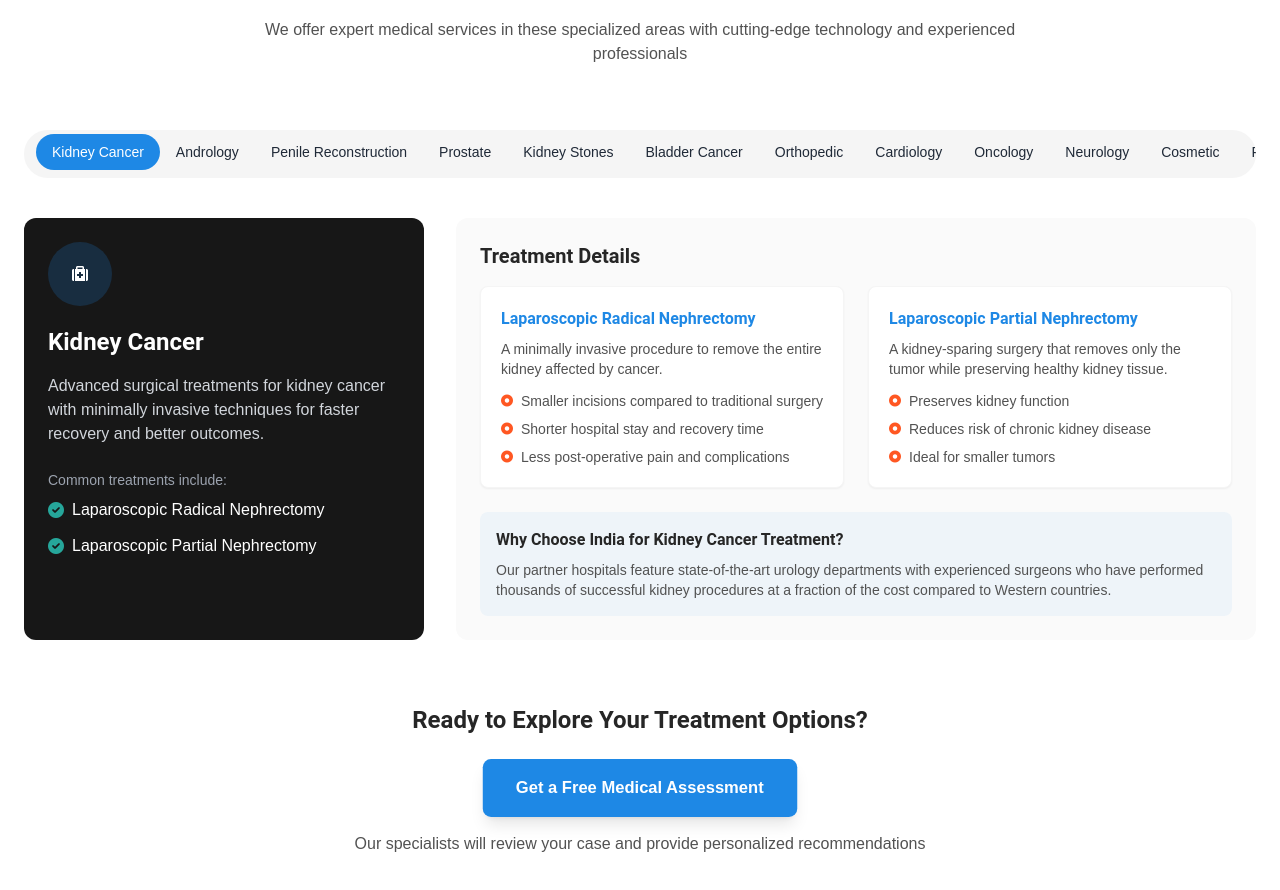
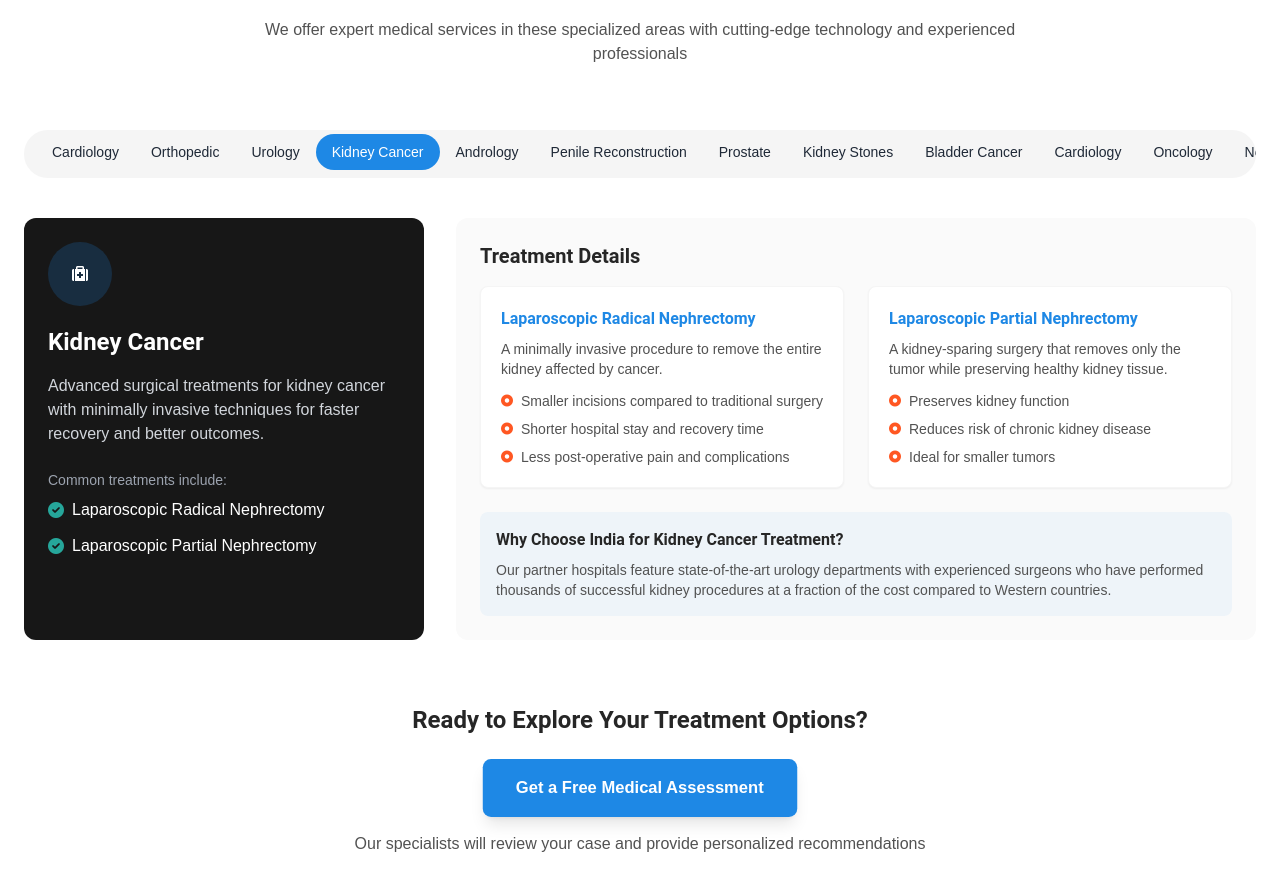
Before and after one commit to haifa14/haifa14.github.io, a plain HTML site: page index.html in a window 1280 px wide. Shown: the part 5200-6090 px from the top of the page. Drawn offline with nearby package versions, Linux system fonts and the light colour scheme.

Commit message:
Add specialty tabs for Cardiology, Orthopedic, and Urology to index.html

```diff
--- a/index.html
+++ b/index.html
@@ -945,6 +945,12 @@
                     <div class="inline-flex overflow-x-auto max-w-full pb-2 hide-scrollbar bg-neutral-100 rounded-full p-1 animate__animated animate__fadeIn"
                     role="tablist" id="specialty-tabs">
                     <div class="flex whitespace-nowrap px-2">
+                      <button class="px-4 py-2 rounded-full text-sm font-medium specialty-tab"
+                        data-target="tab-8">Cardiology</button>
+                      <button class="px-4 py-2 rounded-full text-sm font-medium specialty-tab"
+                        data-target="tab-7">Orthopedic</button>
+                      <button class="px-4 py-2 rounded-full text-sm font-medium specialty-tab"
+                        data-target="tab-18">Urology</button>
                       <button class="px-4 py-2 rounded-full text-sm font-medium specialty-tab active"
                         data-target="tab-1">Kidney Cancer</button>
                       <button class="px-4 py-2 rounded-full text-sm font-medium specialty-tab"
@@ -957,8 +963,6 @@
                         Stones</button>
                       <button class="px-4 py-2 rounded-full text-sm font-medium specialty-tab" data-target="tab-6">Bladder
                         Cancer</button>
-                      <button class="px-4 py-2 rounded-full text-sm font-medium specialty-tab"
-                        data-target="tab-7">Orthopedic</button>
                       <button class="px-4 py-2 rounded-full text-sm font-medium specialty-tab"
                         data-target="tab-8">Cardiology</button>
                       <button class="px-4 py-2 rounded-full text-sm font-medium specialty-tab"
```
